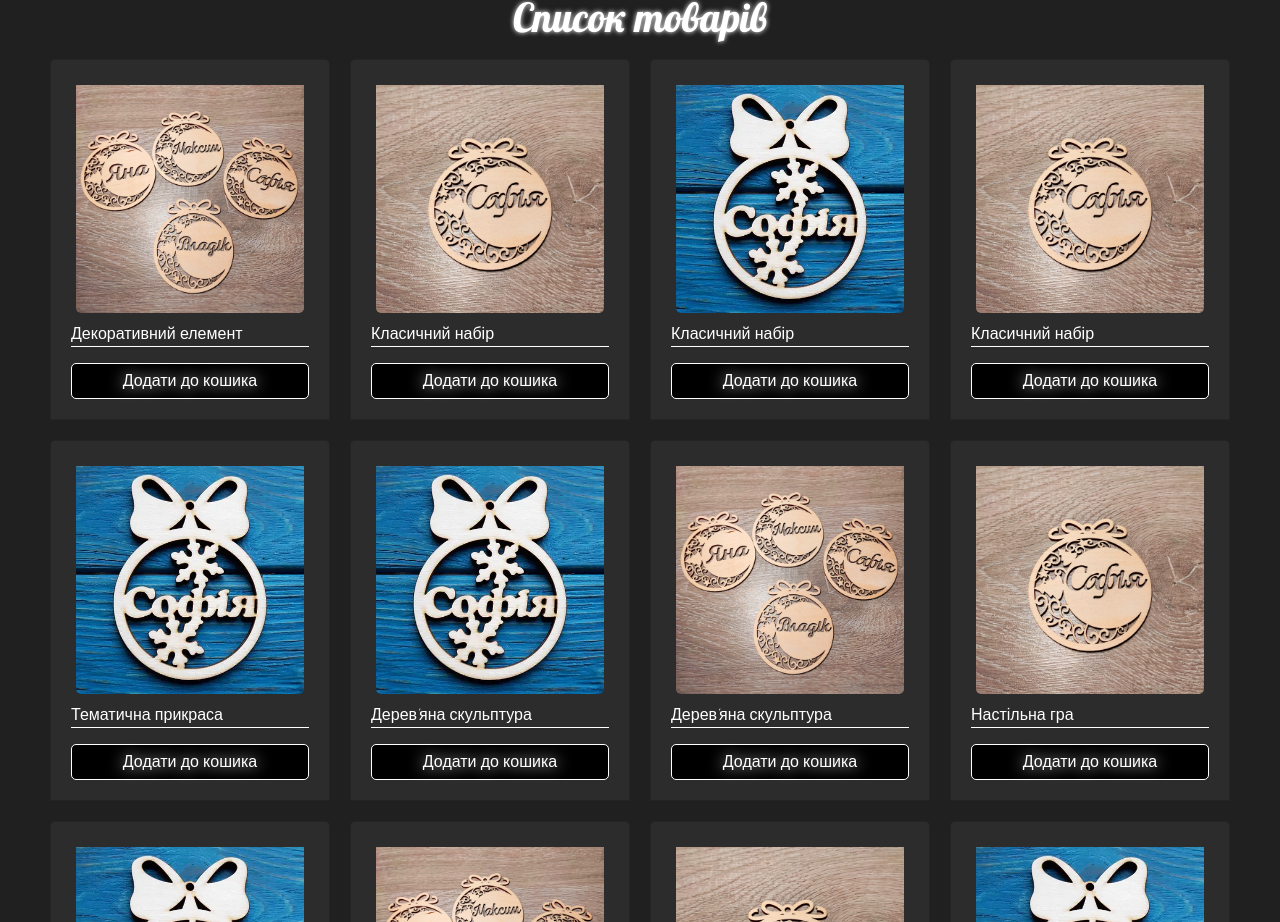
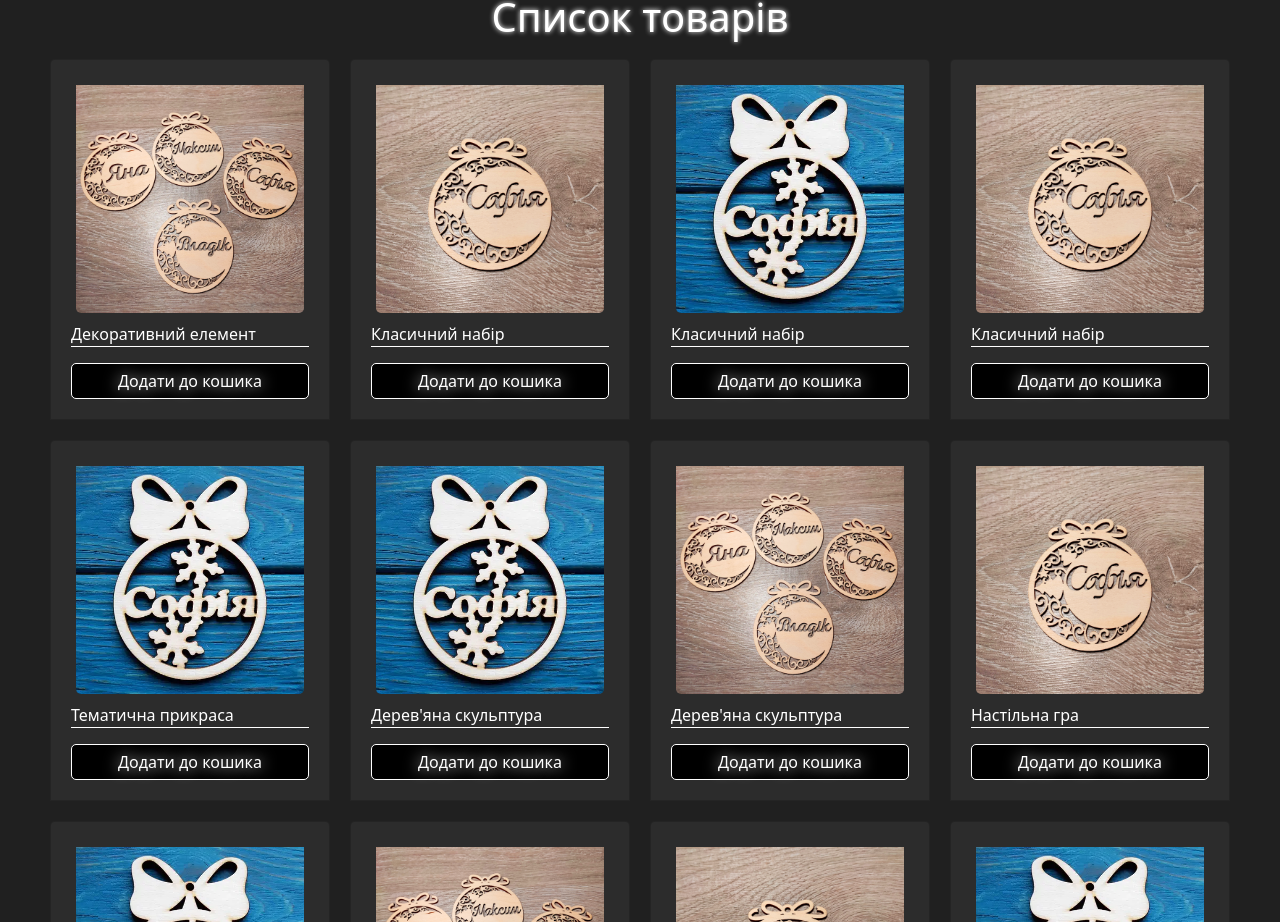
Before and after one commit to andriypolishuk/woodenhouse, a plain HTML site: page index.html in a window 1280 px wide. Shown: the part 847-1769 px from the top of the page. Drawn offline with nearby package versions, Linux system fonts and the light colour scheme.

Commit message:
Add files via upload

```diff
--- a/style.css
+++ b/style.css
@@ -902,10 +902,10 @@ html, body{
     background-color: rgb(51, 51, 51)
 }
 h1, h2, h3 {
-    font-family: "Lobster", "Arial", sans-serif;
+    /* font-family: "Lobster", "Arial", sans-serif; */
 }
 p, span, li, a, button{
-    font-family: "Dancing Script", "Arial", sans-serif;
+    /* font-family: "Dancing Script", "Arial", sans-serif; */
 }
 .navbar-brand:hover{
     color: rgb(139, 255, 135);
```
